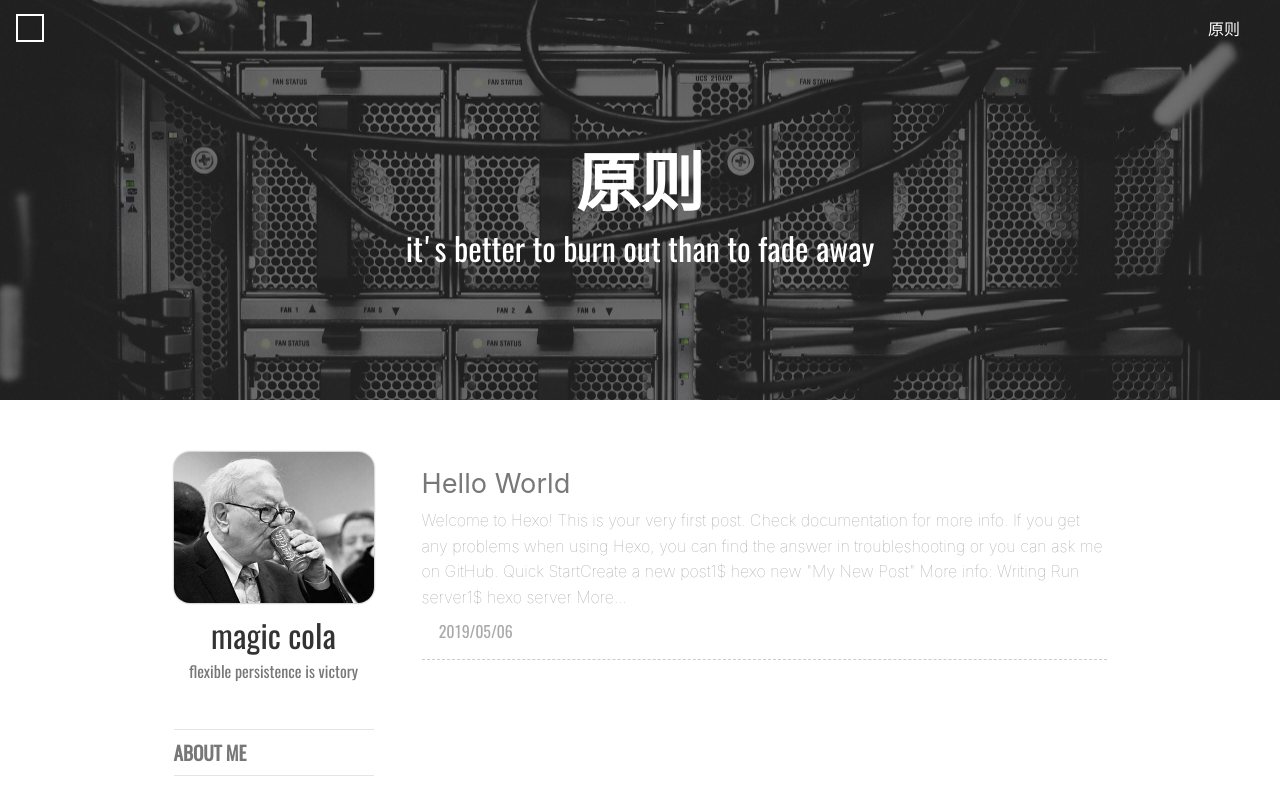
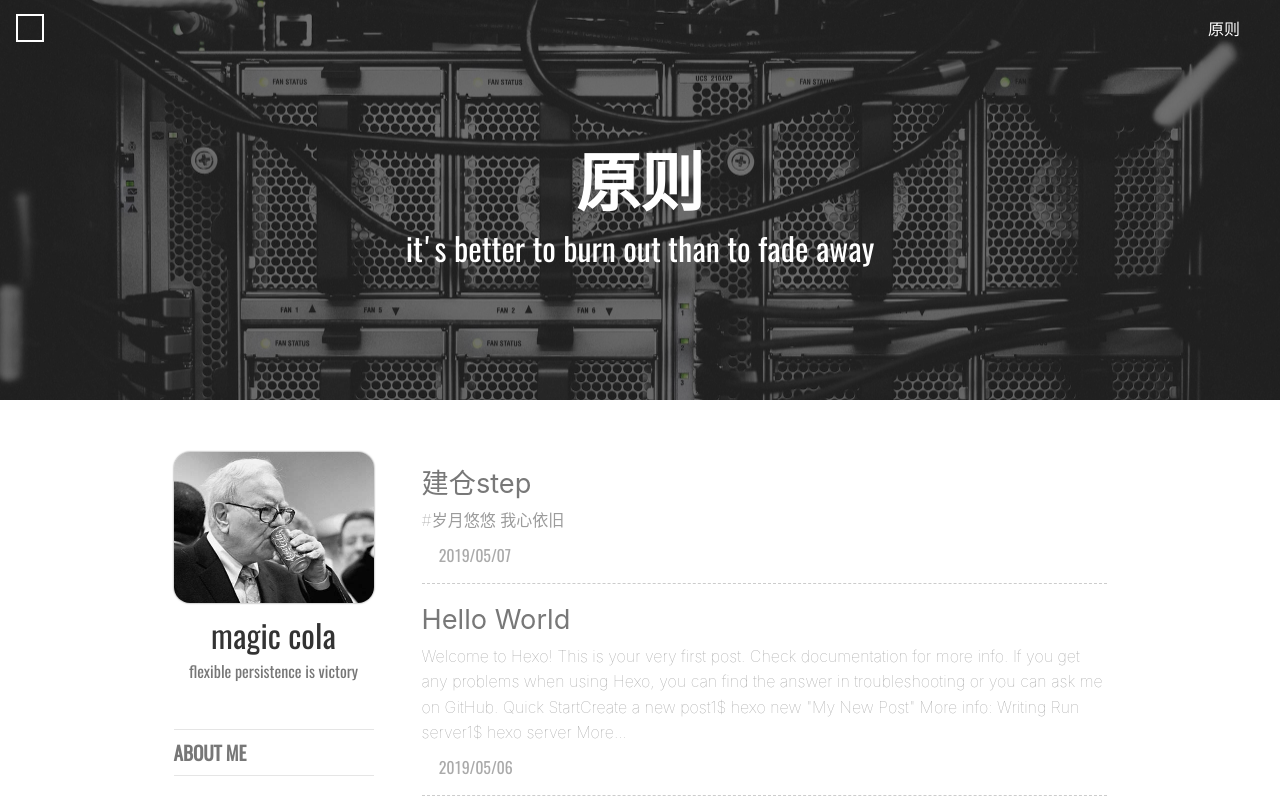
Before and after one commit to cqbowl/cqbowl.github.io, a plain HTML site: page index.html in a window 1280 px wide. Drawn offline with nearby package versions, Linux system fonts and the light colour scheme; some packages are replaced by stand-ins of ours; no server answers; a script that the page names is missing; a web font is replaced by a local one.

Commit message:
Site updated: 2019-05-07 00:40:29

```diff
--- a/index.html
+++ b/index.html
@@ -359,6 +359,30 @@ height:50vh;
 
 
     <article class="index-post">
+        <a class="abstract-title" href="/2019/05/07/建仓step/">
+
+                <span>建仓step</span>
+        </a>
+        <div class="abstract-content">
+            #岁月悠悠 我心依旧
+
+        </div>
+        <div class="abstract-post-meta">
+            <!-- date  -->
+            <div class="abstract-date">
+                <span class="abstract-calander iconfont-archer">&#xe676;</span><span class="abstract-time">2019/05/07</span>
+            </div>
+            <!-- tags  -->
+
+        </div>
+    </article>
+
+
+
+
+
+
+    <article class="index-post">
         <a class="abstract-title" href="/2019/05/06/hello-world/">
 
                 <span>Hello World</span>
@@ -579,9 +603,16 @@ More...
 
 
 
+
+
+
+
+
+
+
     <div class="total-and-search">
         <div class="total-archive">
-        Total : 1
+        Total : 2
         </div>
         <!-- search  -->
 
@@ -594,6 +625,11 @@ More...
 
     <div class="archive-year"> 2019 </div>
     <ul class="year-list">
+
+
+        <li class="archive-post-item">
+            <span class="archive-post-date">05/07</span><a class="archive-post-title" href="/2019/05/07/建仓step/">建仓step</a>
+        </li>
 
 
         <li class="archive-post-item">
```
Also changed, not shown: archives/2019/05/index.html (+37 -1 lines), archives/2019/index.html (+37 -1 lines), archives/index.html (+37 -1 lines), 2019/05/07/建仓step/index.html (added).
